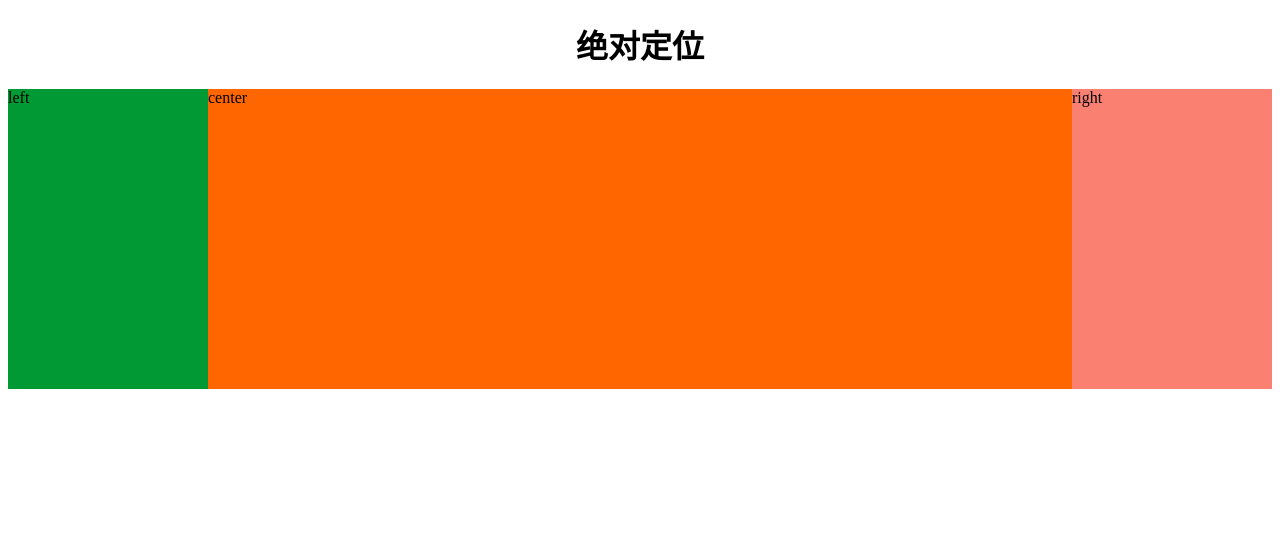
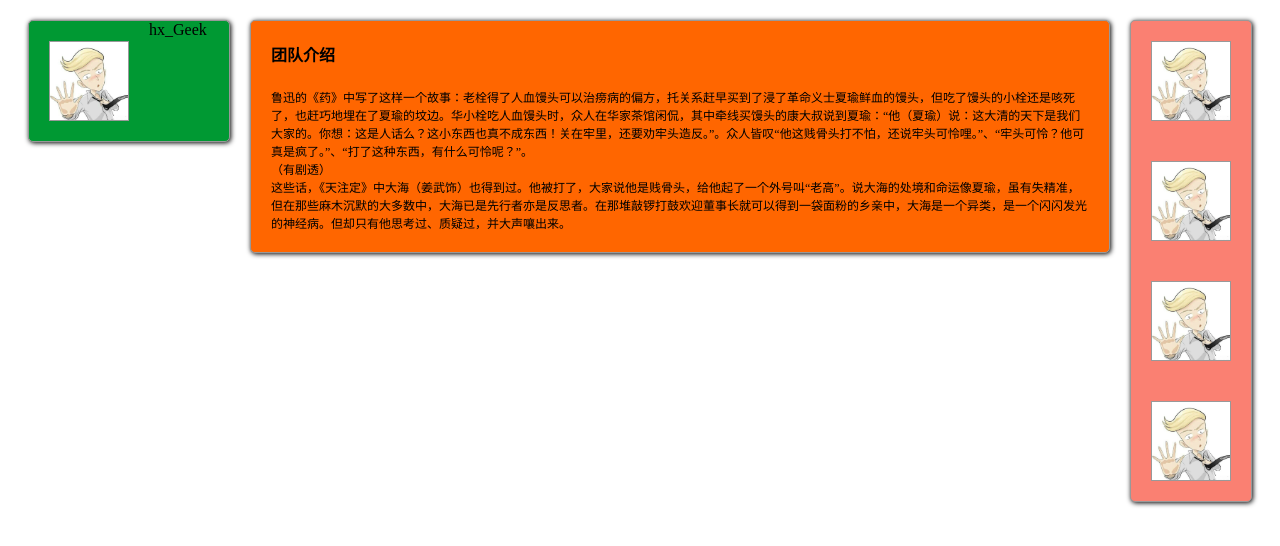
Before and after one commit to Domino2015/baiduschool, a plain HTML site: page text3/method2/index2.html in a window 1280 px wide. Drawn offline with Linux system fonts and the light colour scheme.

Commit message:
第三个任务，第二种解决方案

```diff
--- a/text3/method2/index2.css
+++ b/text3/method2/index2.css
@@ -0,0 +1,68 @@
+.box {
+    position: relative;
+}
+
+.right1, .left1 {
+    position: absolute;
+    top: 0
+}
+
+.right1 {
+    right: 0;
+    background: salmon;
+    width: 120px;
+    height: auto;
+    margin: 20px;
+    border: 1px solid #999;
+    margin-top: 0;
+    border-radius: 5px;
+    box-shadow: 1px 1px 5px #000;
+}
+
+.left1 {
+    left: 0;
+    background: #009933;
+    width: 200px;
+    height: auto;
+    margin: 20px;
+    margin-top: 0;
+    border: 1px solid #999;
+    border-radius: 5px;
+    box-shadow: 1px 1px 5px #000;
+}
+
+.center1 {
+    background: #F60;
+    height: auto;
+    margin: 20px 162px 0 242px;
+    border: 1px solid #999;
+    border-radius: 5px;
+    box-shadow: 1px 1px 5px #000;
+}
+
+.logo {
+    width: 80px;
+    height: 80px;
+    margin: 20px;
+    float: left;
+}
+
+.logo > img {
+    width: 78px;
+    height: 78px;
+    border: 1px solid #999;
+}
+
+.left > span {
+    width: 80px;
+    float: left;
+    margin-top: 20px;
+}
+
+.word {
+    margin: 20px;
+}
+
+.word > p {
+    font-size: 12px;
+}
--- a/text3/method2/index2.html
+++ b/text3/method2/index2.html
@@ -3,21 +3,40 @@
 <head>
 	<meta charset="UTF-8">
 	<title>Title</title>
+	<link rel="stylesheet" href="index2.css">
 </head>
 <body>
-<h1 style="text-align: center;">绝对定位</h1>
-<!------------------------------------------------------------>
-<style>
-	.right1,.left1{height:300px;width:200px;position:absolute;top: 0 }
-	.right1{right:0; background:salmon;}
-	.left1{left:0; background:#009933;}
-	.center1{margin:0px 200px;background:#F60; height:300px;}
-</style>
 
-<div style="position: relative;">
-	<div class="center1">center</div>
-	<div class="left1">left</div>
-	<div class="right1">right</div>
+<div class="box">
+	<div class="center1">
+		<div class="word">
+			<h4>团队介绍</h4>
+			<p>鲁迅的《药》中写了这样一个故事：老栓得了人血馒头可以治痨病的偏方，托关系赶早买到了浸了革命义士夏瑜鲜血的馒头，但吃了馒头的小栓还是咳死了，也赶巧地埋在了夏瑜的坟边。华小栓吃人血馒头时，众人在华家茶馆闲侃，其中牵线买馒头的康大叔说到夏瑜：“他（夏瑜）说：这大清的天下是我们大家的。你想：这是人话么？这小东西也真不成东西！关在牢里，还要劝牢头造反。”。众人皆叹“他这贱骨头打不怕，还说牢头可怜哩。”、“牢头可怜？他可真是疯了。”、“打了这种东西，有什么可怜呢？”。<br/>
+				（有剧透）<br/>
+				这些话，《天注定》中大海（姜武饰）也得到过。他被打了，大家说他是贱骨头，给他起了一个外号叫“老高”。说大海的处境和命运像夏瑜，虽有失精准，但在那些麻木沉默的大多数中，大海已是先行者亦是反思者。在那堆敲锣打鼓欢迎董事长就可以得到一袋面粉的乡亲中，大海是一个异类，是一个闪闪发光的神经病。但却只有他思考过、质疑过，并大声嚷出来。
+			</p>
+		</div>
+	</div>
+	<div class="left1">
+		<div class="logo">
+			<img src="foot.jpg" alt="logo">
+		</div>
+		<span>hx_Geek</span>
+	</div>
+	<div class="right1">
+		<div class="logo">
+			<img src="foot.jpg" alt="logo">
+		</div>
+		<div class="logo">
+			<img src="foot.jpg" alt="logo">
+		</div>
+		<div class="logo">
+			<img src="foot.jpg" alt="logo">
+		</div>
+		<div class="logo">
+			<img src="foot.jpg" alt="logo">
+		</div>
+	</div>
 </div>
 </body>
 </html>
```
Also changed, not shown: 1 other file.
